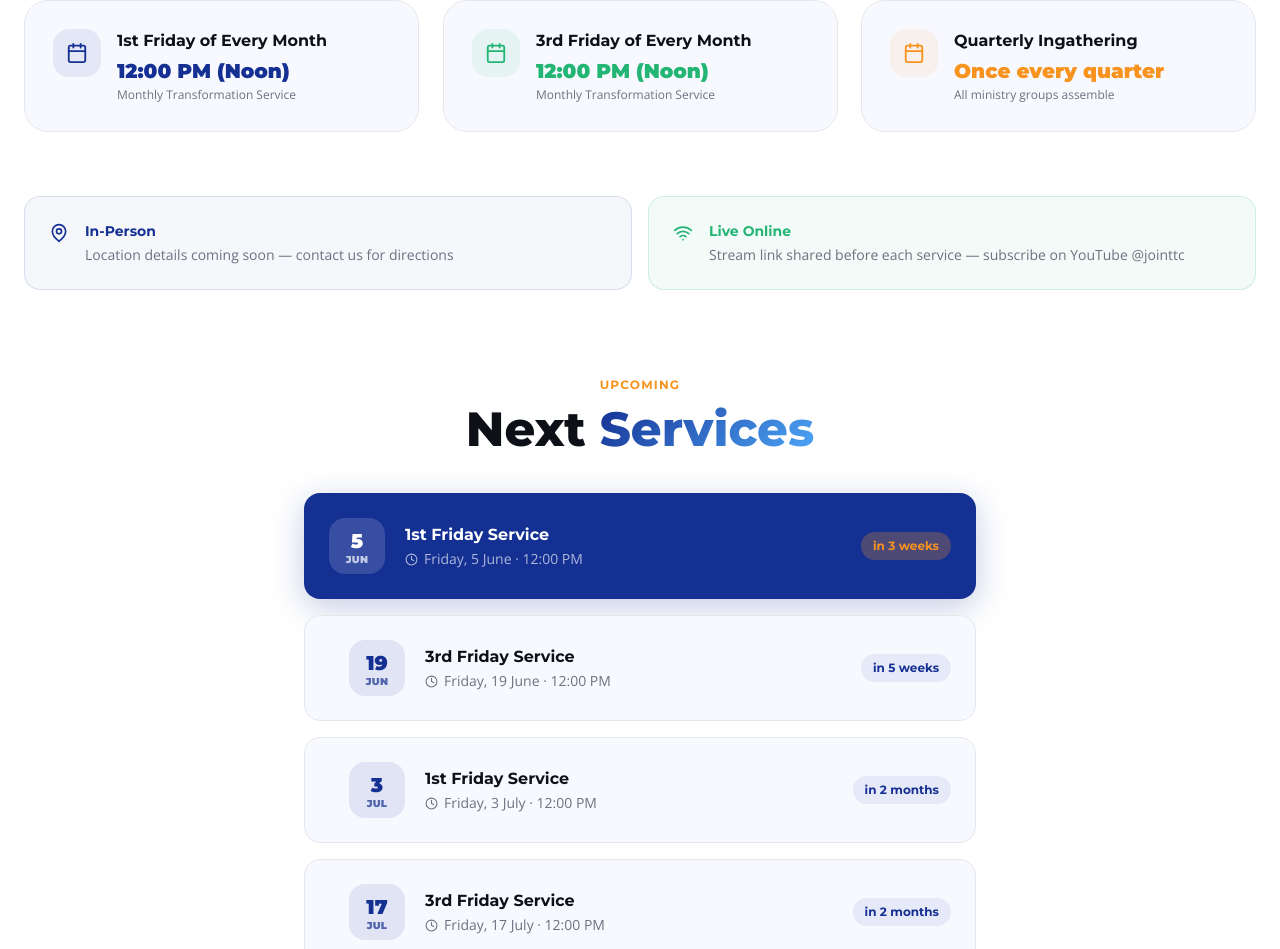
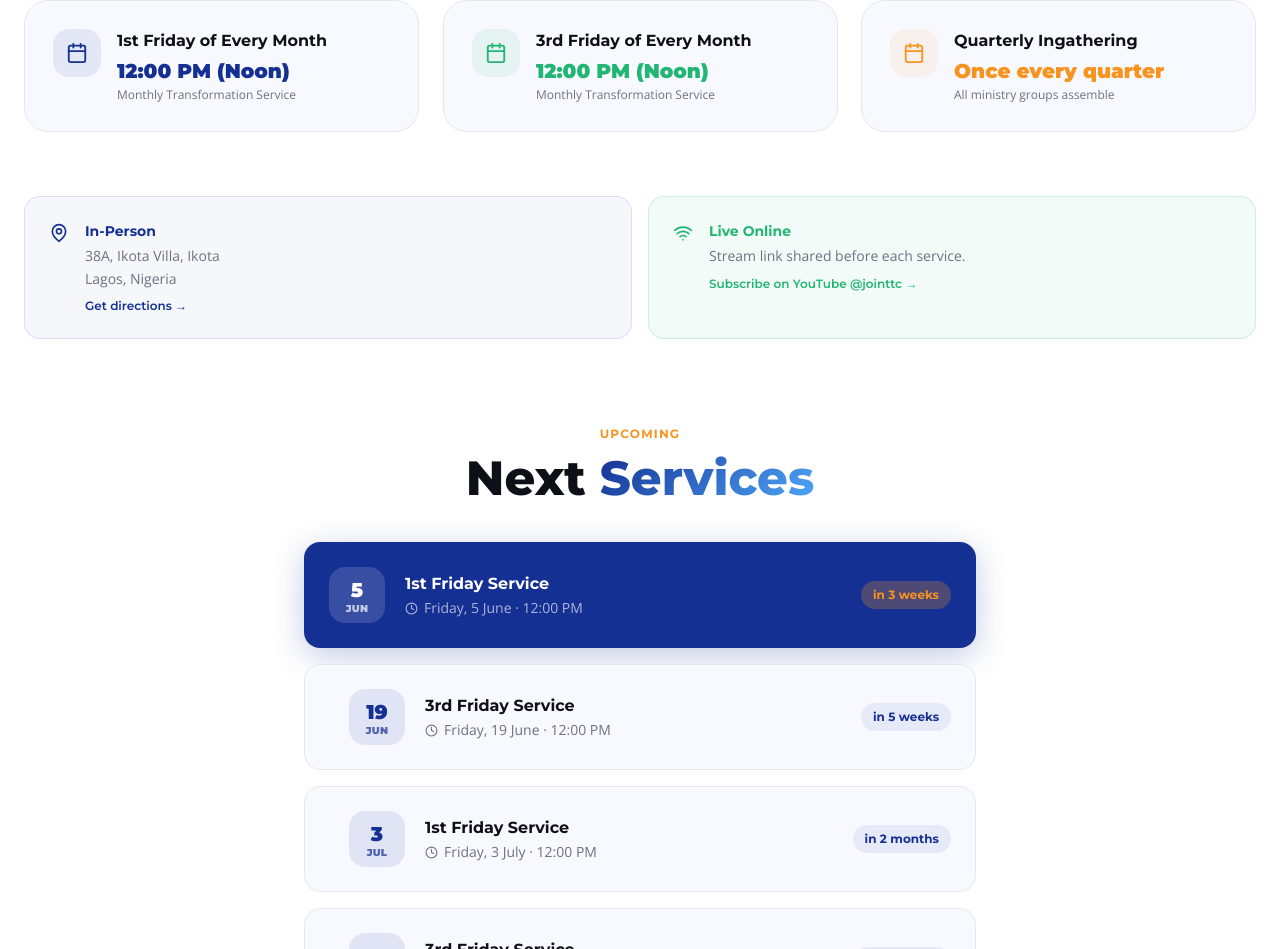
Before and after one commit to theasaphmedia/ttc-website, a Next.js app: page /programs in a window 1280 px wide. Shown: the part 1073-2022 px from the top of the page. Built offline with nearby package versions, Linux system fonts and the light colour scheme.

Commit message:
fix: wire up in-person address + live online YouTube link on programs page

```diff
--- a/app/programs/page.tsx
+++ b/app/programs/page.tsx
@@ -222,22 +222,45 @@ export default function ProgramsPage() {
 
           {/* Location strips */}
           <div className="grid sm:grid-cols-2 gap-4 mb-20">
-            {[
-              { icon: MapPin,  label: 'In-Person',  text: 'Location details coming soon — contact us for directions', color: '#153093', bg: 'rgba(21,48,147,0.04)', border: 'rgba(21,48,147,0.12)' },
-              { icon: Wifi,    label: 'Live Online', text: 'Stream link shared before each service — subscribe on YouTube @jointtc', color: '#22b573', bg: 'rgba(34,181,115,0.05)', border: 'rgba(34,181,115,0.18)' },
-            ].map(({ icon: Icon, label, text, color, bg, border }) => (
-              <div
-                key={label}
-                className="flex items-start gap-4 p-6 rounded-2xl transition-all duration-300 hover:-translate-y-0.5 hover:shadow-md cursor-default"
-                style={{ background: bg, border: `1px solid ${border}` }}
-              >
-                <Icon size={20} className="shrink-0 mt-0.5" style={{ color }} />
-                <div>
-                  <p className="font-heading font-bold text-sm mb-1" style={{ color }}>{label}</p>
-                  <p className="text-sm" style={{ color: 'var(--text-muted)', fontFamily: 'var(--font-open-sans)' }}>{text}</p>
-                </div>
+            {/* In-Person */}
+            <a
+              href="https://maps.google.com/?q=38A+Ikota+Villa,+Ikota,+Lagos,+Nigeria"
+              target="_blank"
+              rel="noopener noreferrer"
+              className="flex items-start gap-4 p-6 rounded-2xl transition-all duration-300 hover:-translate-y-1 hover:shadow-lg group"
+              style={{ background: 'rgba(21,48,147,0.04)', border: '1px solid rgba(21,48,147,0.12)' }}
+            >
+              <MapPin size={20} className="shrink-0 mt-0.5 transition-transform duration-300 group-hover:scale-110" style={{ color: '#153093' }} />
+              <div>
+                <p className="font-heading font-bold text-sm mb-1" style={{ color: '#153093' }}>In-Person</p>
+                <p className="text-sm leading-relaxed" style={{ color: 'var(--text-muted)', fontFamily: 'var(--font-open-sans)' }}>
+                  38A, Ikota Villa, Ikota<br />Lagos, Nigeria
+                </p>
+                <p className="text-xs mt-2 font-heading font-semibold" style={{ color: '#153093' }}>
+                  Get directions →
+                </p>
               </div>
-            ))}
+            </a>
+
+            {/* Live Online */}
+            <a
+              href="https://www.youtube.com/@jointtc"
+              target="_blank"
+              rel="noopener noreferrer"
+              className="flex items-start gap-4 p-6 rounded-2xl transition-all duration-300 hover:-translate-y-1 hover:shadow-lg group"
+              style={{ background: 'rgba(34,181,115,0.05)', border: '1px solid rgba(34,181,115,0.18)' }}
+            >
+              <Wifi size={20} className="shrink-0 mt-0.5 transition-transform duration-300 group-hover:scale-110" style={{ color: '#22b573' }} />
+              <div>
+                <p className="font-heading font-bold text-sm mb-1" style={{ color: '#22b573' }}>Live Online</p>
+                <p className="text-sm leading-relaxed" style={{ color: 'var(--text-muted)', fontFamily: 'var(--font-open-sans)' }}>
+                  Stream link shared before each service.
+                </p>
+                <p className="text-xs mt-2 font-heading font-semibold" style={{ color: '#22b573' }}>
+                  Subscribe on YouTube @jointtc →
+                </p>
+              </div>
+            </a>
           </div>
 
           {/* Upcoming dates */}
```
